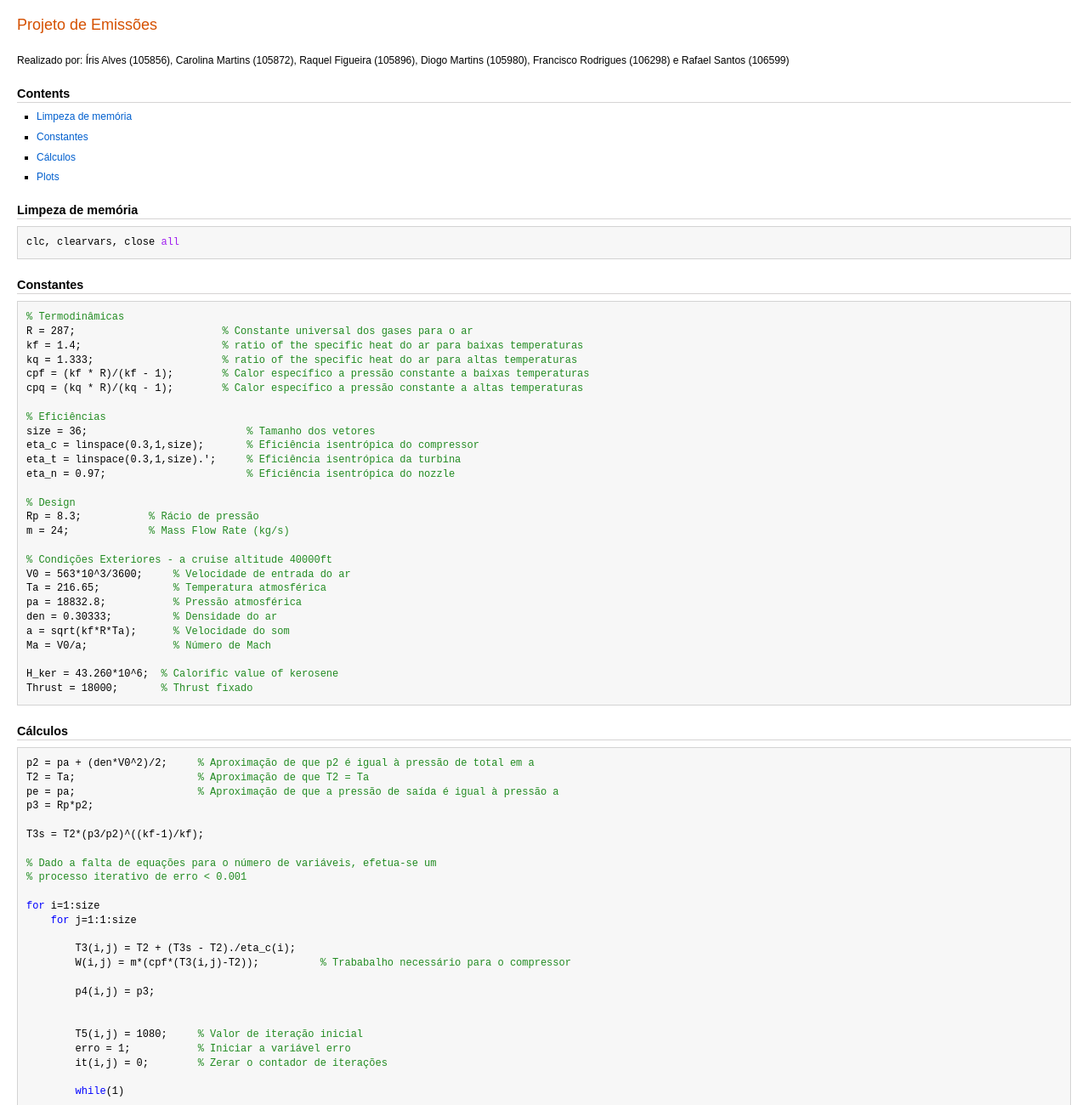
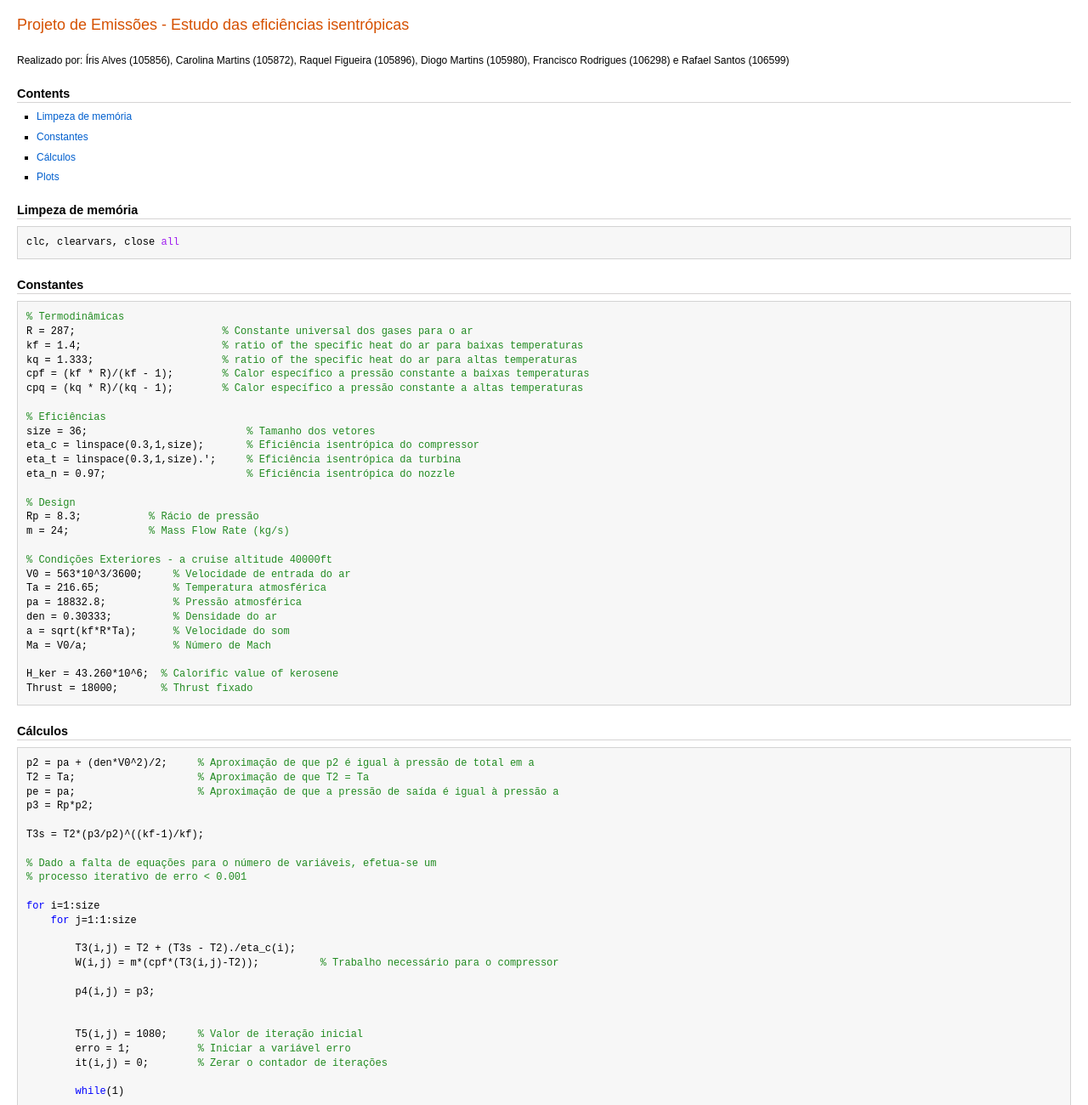
Before and after one commit to DiogoMartins13/Projeto_Emissoes, a plain HTML site: page index.html in a window 1280 px wide. Shown: the top 1300 px of the page at 85% size. Drawn offline with Linux system fonts and the light colour scheme.

Commit message:
Add files via upload

```diff
--- a/index.html
+++ b/index.html
@@ -6,7 +6,7 @@
 This HTML was auto-generated from MATLAB code.
 To make changes, update the MATLAB code and republish this document.
       -->
-<title>Projeto de Emiss&otilde;es</title>
+<title>Projeto de Emiss&otilde;es - Estudo das efici&ecirc;ncias isentr&oacute;picas</title>
 <meta name="generator" content="MATLAB 23.2">
 <link rel="schema.DC" href="http://purl.org/dc/elements/1.1/">
 <meta name="DC.date" content="2025-01-30">
@@ -76,7 +76,7 @@ table td { padding:7px 5px; text-align:left; vertical-align:top; border:1px soli
 </head>
 <body>
 <div class="content">
-<h1>Projeto de Emiss&otilde;es</h1>
+<h1>Projeto de Emiss&otilde;es - Estudo das efici&ecirc;ncias isentr&oacute;picas</h1>
 <!--introduction-->
 <p>Realizado por: &Iacute;ris Alves (105856), Carolina Martins (105872), Raquel Figueira (105896), Diogo Martins (105980), Francisco Rodrigues (106298) e Rafael Santos (106599)</p>
 <!--/introduction-->
@@ -145,7 +145,7 @@ T3s = T2*(p3/p2)^((kf-1)/kf);
     <span class="keyword">for</span> j=1:1:size
 
         T3(i,j) = T2 + (T3s - T2)./eta_c(i);
-        W(i,j) = m*(cpf*(T3(i,j)-T2));          <span class="comment">% Trababalho necess&aacute;rio para o compressor</span>
+        W(i,j) = m*(cpf*(T3(i,j)-T2));          <span class="comment">% Trabalho necess&aacute;rio para o compressor</span>
 
         p4(i,j) = p3;
 
@@ -260,7 +260,7 @@ title(<span class="string">'Efeito da Temperatura &agrave; entrada da turbina na
 </div>
 <!--
 ##### SOURCE BEGIN #####
-%% Projeto de Emissões
+%% Projeto de Emissões - Estudo das eficiências isentrópicas
 % Realizado por:
 % Íris Alves (105856),
 % Carolina Martins (105872),
@@ -318,7 +318,7 @@ for i=1:size
     for j=1:1:size
 
         T3(i,j) = T2 + (T3s - T2)./eta_c(i);
-        W(i,j) = m*(cpf*(T3(i,j)-T2));          % Trababalho necessário para o compressor
+        W(i,j) = m*(cpf*(T3(i,j)-T2));          % Trabalho necessário para o compressor
 
         p4(i,j) = p3;
 
```
